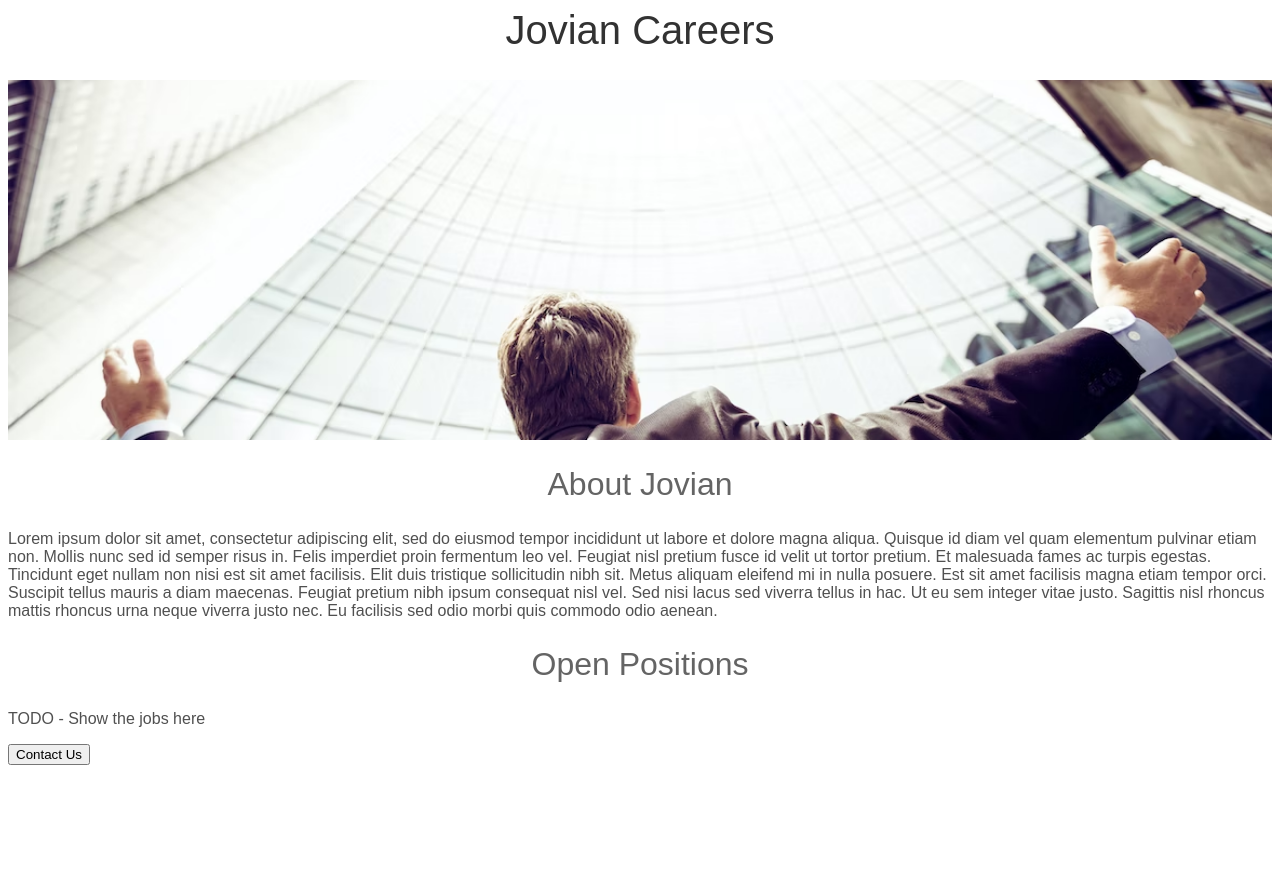
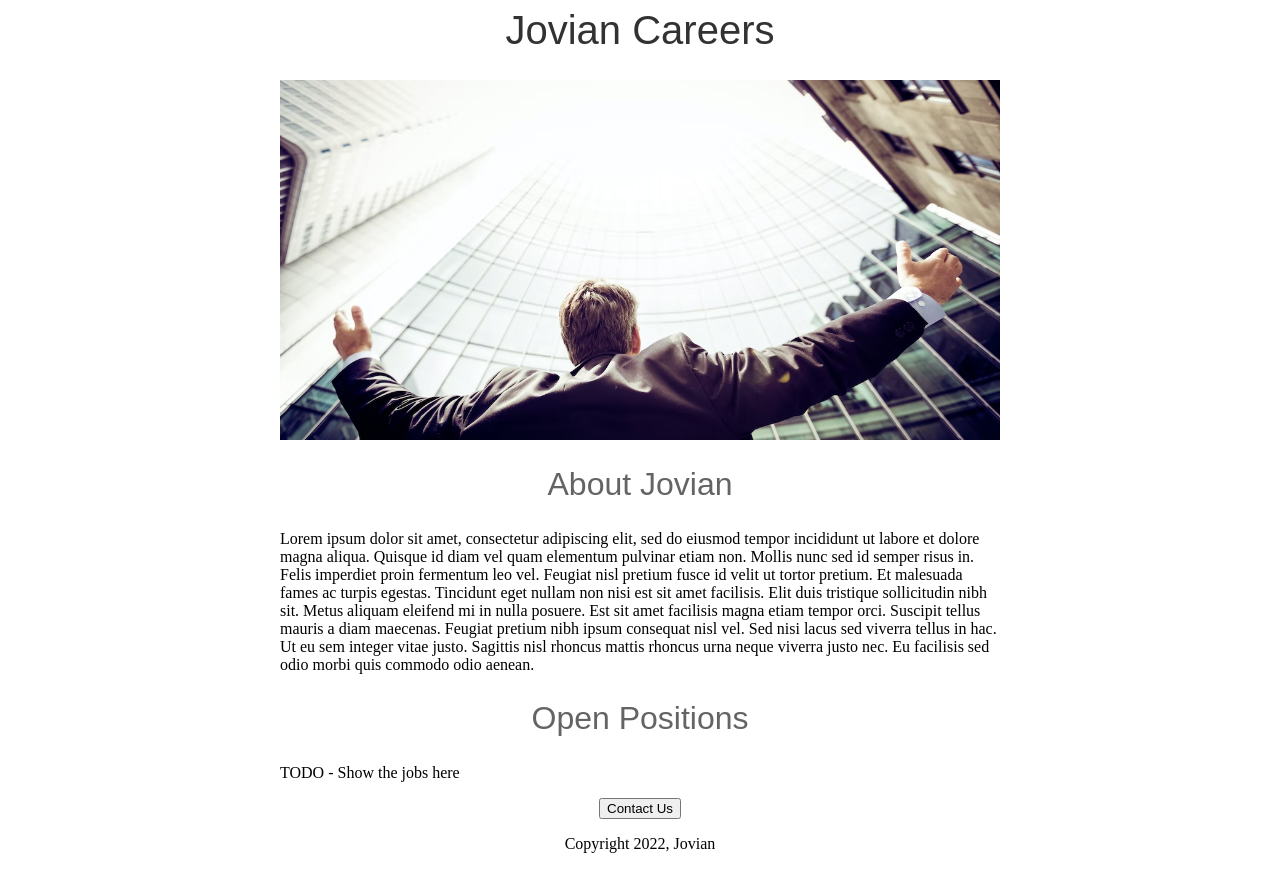
Before and after one commit to snoektim/jovian-careers-website, a Flask app: page / in a window 1280 px wide. Before the commit the page ends 765 px from the top, so only its background shows below. Run offline with Flask 2, Linux system fonts and the light colour scheme.

Commit message:
added HTML and css

```diff
--- a/templates/home.html
+++ b/templates/home.html
@@ -25,19 +25,30 @@
         font-weight: normal;
       }
 
-      p{
+      .bodytext{
         font-family: Arial;
         color: rgb(80, 80, 80);
+      }
+      #container {
+        max-width: 720px;
+        margin: 0 auto 0 auto;
       }
     </style>
   </head>
   <body>
+    <div id="container">
     <h1>Jovian Careers</h1>
     <img id="banner" img src="https://jovian-careers-website.snoektim.repl.co/static/career.avif">
     <h2>About Jovian</h2>
+    <p class="bodytext">
     <p>Lorem ipsum dolor sit amet, consectetur adipiscing elit, sed do eiusmod tempor incididunt ut labore et dolore magna aliqua. Quisque id diam vel quam elementum pulvinar etiam non. Mollis nunc sed id semper risus in. Felis imperdiet proin fermentum leo vel. Feugiat nisl pretium fusce id velit ut tortor pretium. Et malesuada fames ac turpis egestas. Tincidunt eget nullam non nisi est sit amet facilisis. Elit duis tristique sollicitudin nibh sit. Metus aliquam eleifend mi in nulla posuere. Est sit amet facilisis magna etiam tempor orci. Suscipit tellus mauris a diam maecenas. Feugiat pretium nibh ipsum consequat nisl vel. Sed nisi lacus sed viverra tellus in hac. Ut eu sem integer vitae justo. Sagittis nisl rhoncus mattis rhoncus urna neque viverra justo nec. Eu facilisis sed odio morbi quis commodo odio aenean.</p>
     <h2>Open Positions</h2>
+      <p class="bodytext">
     <p>TODO - Show the jobs here</p>
+      <div style="text-align:center;">
     <button>Contact Us</button>
+        <p>Copyright 2022, Jovian</p>
+    </div>
+  </div>
   </body>
 </html>
```
